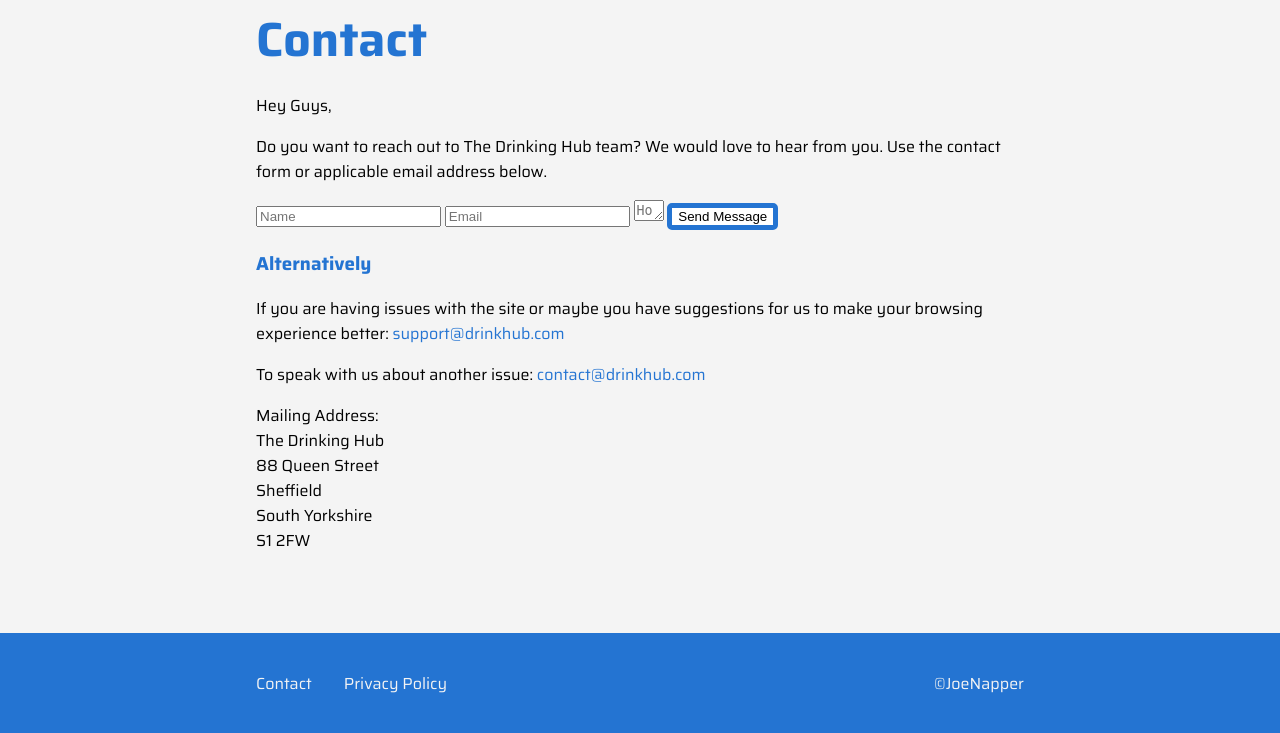
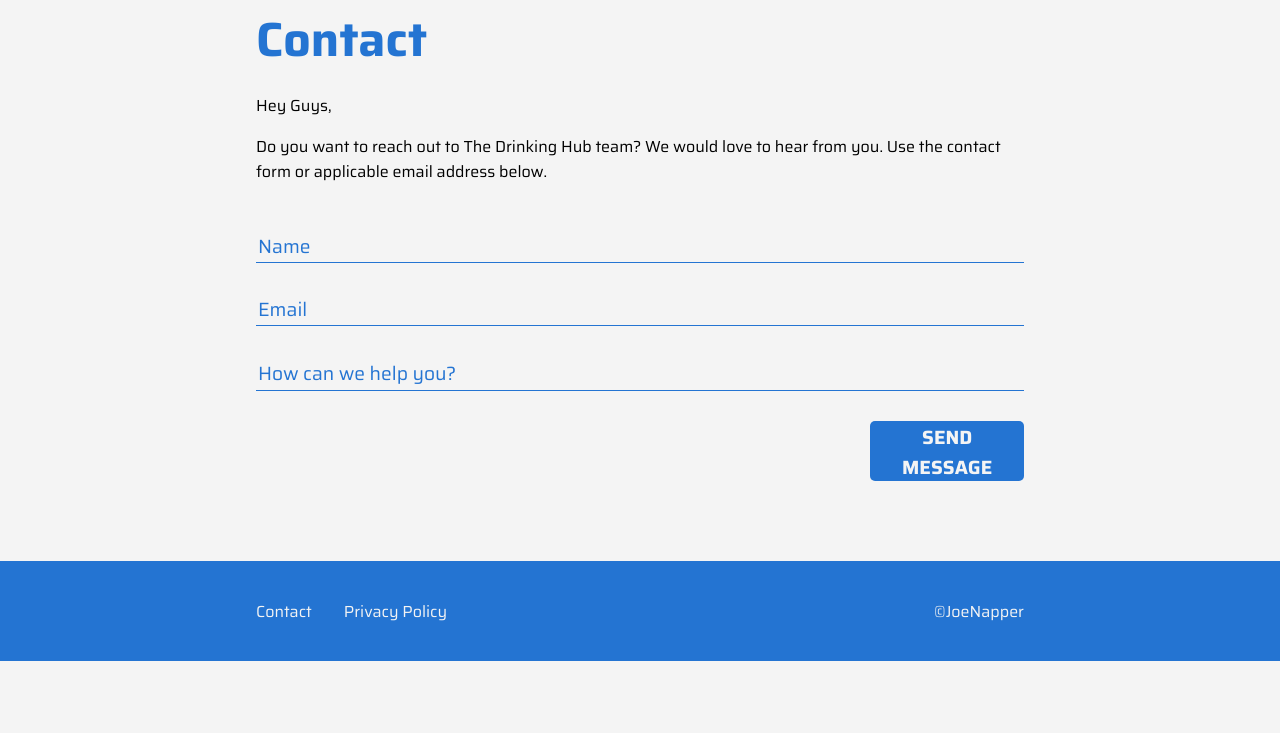
Before and after one commit to joenapper/drinking-hub, a Flask app: page /contact in a window 1280 px wide. Shown: the part 142-875 px from the top of the page. After the commit the page ends 803 px from the top, so only its background shows below. Run offline with Flask 2, Linux system fonts and the light colour scheme; some libraries are stand-ins or nearby versions.

Commit message:
Added styles to contact form

```diff
--- a/static/css/style.css
+++ b/static/css/style.css
@@ -637,3 +637,61 @@ footer {
     font-size: .8em;
     font-weight: 300
 }
+
+/* Contact Form (contact.html) ---------------------------------- */
+.contactForm {
+    width: 100%;
+    display: flex;
+    flex-direction: column;
+}
+
+.contactForm input,
+.contactForm textarea {
+    background-color: transparent;
+    outline: none;
+    border: none;
+    border-bottom: 1px solid #2474D2;
+    color: #000;
+    margin-top: 30px;
+    font-size: 1.2em;
+    font-family: Saira, sans-serif;
+    resize: none
+}
+
+.contactForm textarea {
+    resize: none;
+    overflow: hidden;
+}
+
+.contactForm ::-webkit-input-placeholder {
+    color: #2474D2
+}
+
+.contactForm :-ms-input-placeholder {
+    color: #2474D2
+}
+
+.contactForm ::-moz-placeholder {
+    color: #2474D2
+}
+
+.contactForm :-moz-placeholder {
+    color: #2474D2
+}
+
+.contactForm button {
+    height: 60px;
+    max-width: 30%;
+    margin-left: 80%;
+    margin-top: 30px;
+    background-color: #2474D2;
+    cursor: pointer;
+    color: #f4f4f4;
+    font-size: 1.2em;
+    font-family: Saira, sans-serif;
+    text-transform: uppercase;
+    border-radius: 5px;
+    font-weight: bold;
+    outline: none;
+    border: none
+}
--- a/templates/contact.html
+++ b/templates/contact.html
@@ -5,18 +5,12 @@
         <h2>Contact</h2>
         <p>Hey Guys,</p>
         <p>Do you want to reach out to The Drinking Hub team? We would love to hear from you. Use the contact form or applicable email address below.</p>
-        <form>
+        <form class="contactForm">
             <input type="text" name="name" id="name" placeholder="Name" required>
             <input type="email" name="email" id="email" placeholder="Email" required>
             <textarea id="overview" name="project" placeholder="How can we help you?" cols="1" rows="1" required></textarea>
             <button id="submit-btn" class="card" type="submit">Send Message</button>
         </form>
-        <div class="contact-details">
-            <h3 class="col">Alternatively</h3>
-            <p>If you are having issues with the site or maybe you have suggestions for us to make your browsing experience better: <span class="col">support@drinkhub.com</span></p>
-            <p>To speak with us about another issue: <span class="col">contact@drinkhub.com</span></p>
-            <p>Mailing Address: <br>The Drinking Hub <br>88 Queen Street <br>Sheffield <br>South Yorkshire <br>S1 2FW</p>
-        </div>
     </section>
     <!-- End -->
 {% endblock %}
```
